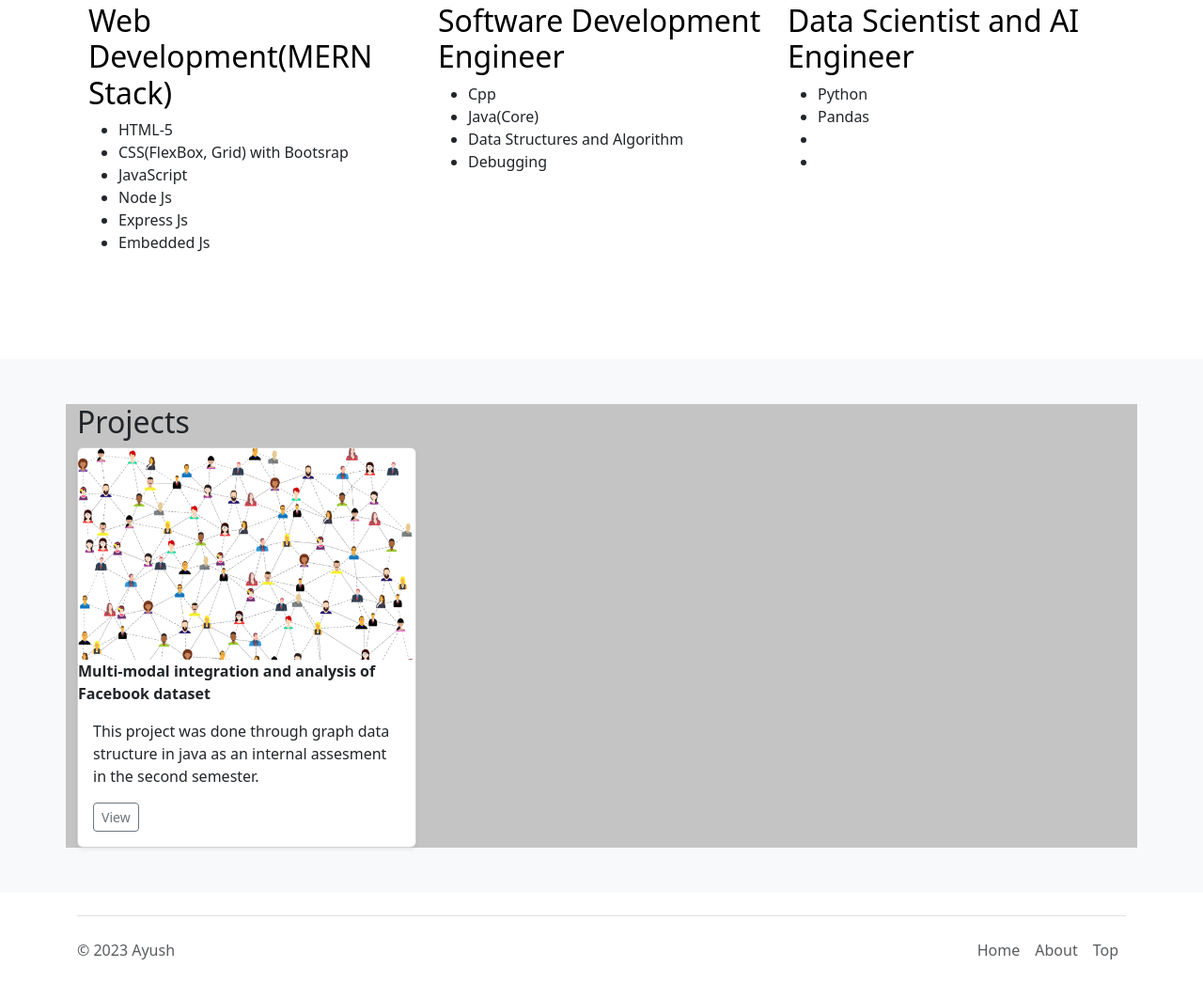
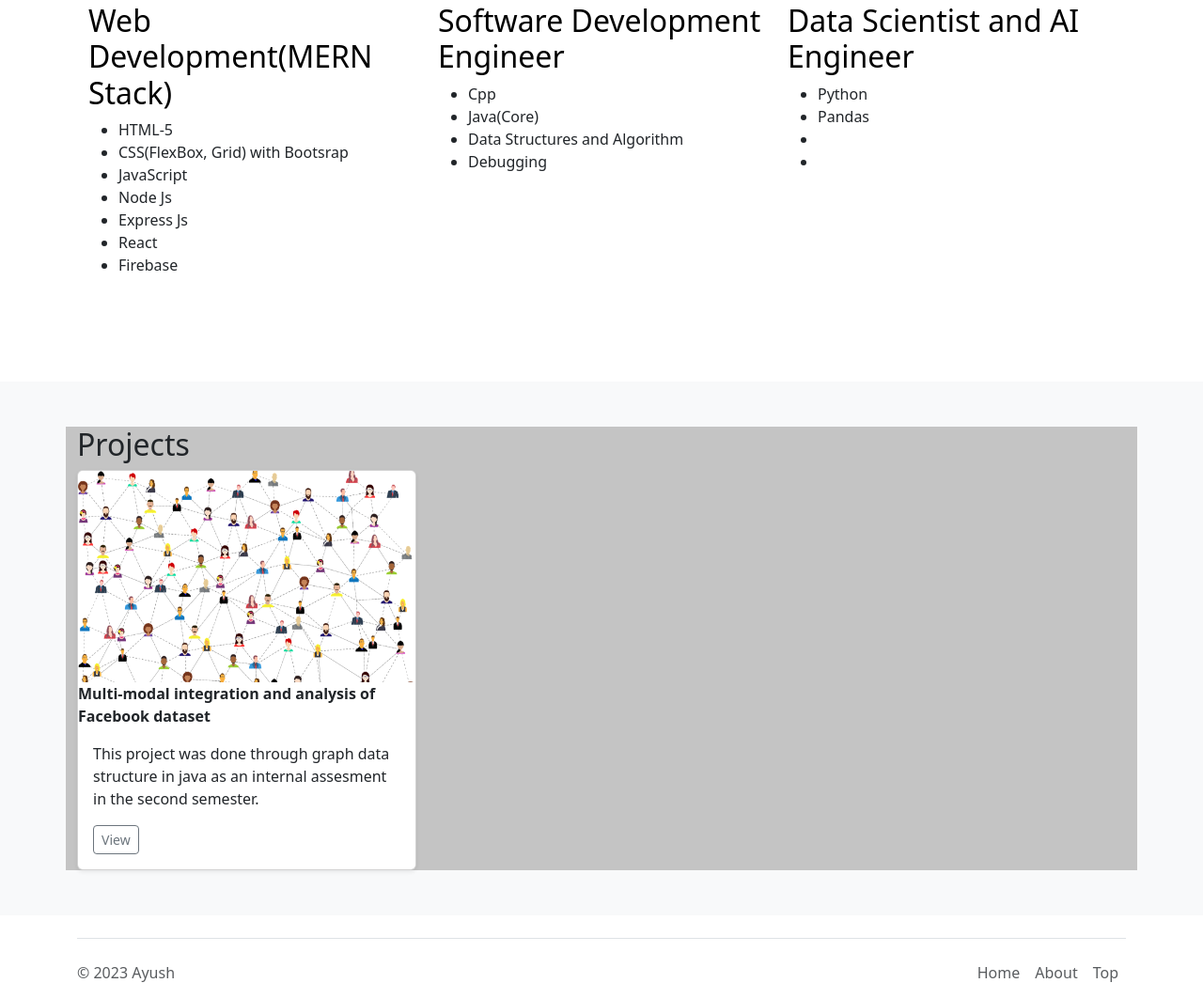
Before and after one commit to AyushSingh916/Portfolio, a website: page index.html in a window 1280 px wide. Shown: the part 878-1924 px from the top of the page at 94% size. Drawn offline with nearby package versions, Linux system fonts and the light colour scheme.

Commit message:
Adding new skills

```diff
--- a/index.html
+++ b/index.html
@@ -69,7 +69,8 @@
               <li>JavaScript</li>
               <li>Node Js</li>
               <li>Express Js</li>
-              <li>Embedded Js</li>
+              <li>React</li>
+              <li>Firebase</li>
             </ul>
           </div>
           <div class="feature col">
```
